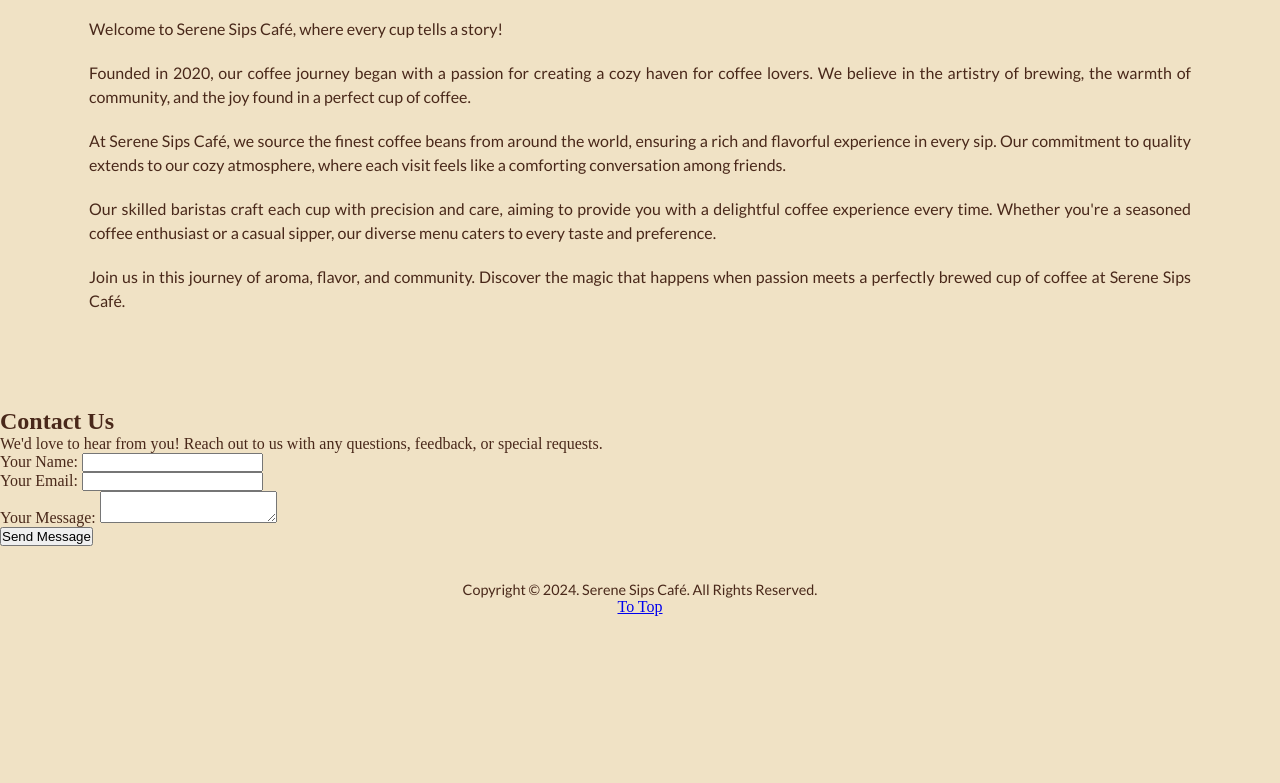
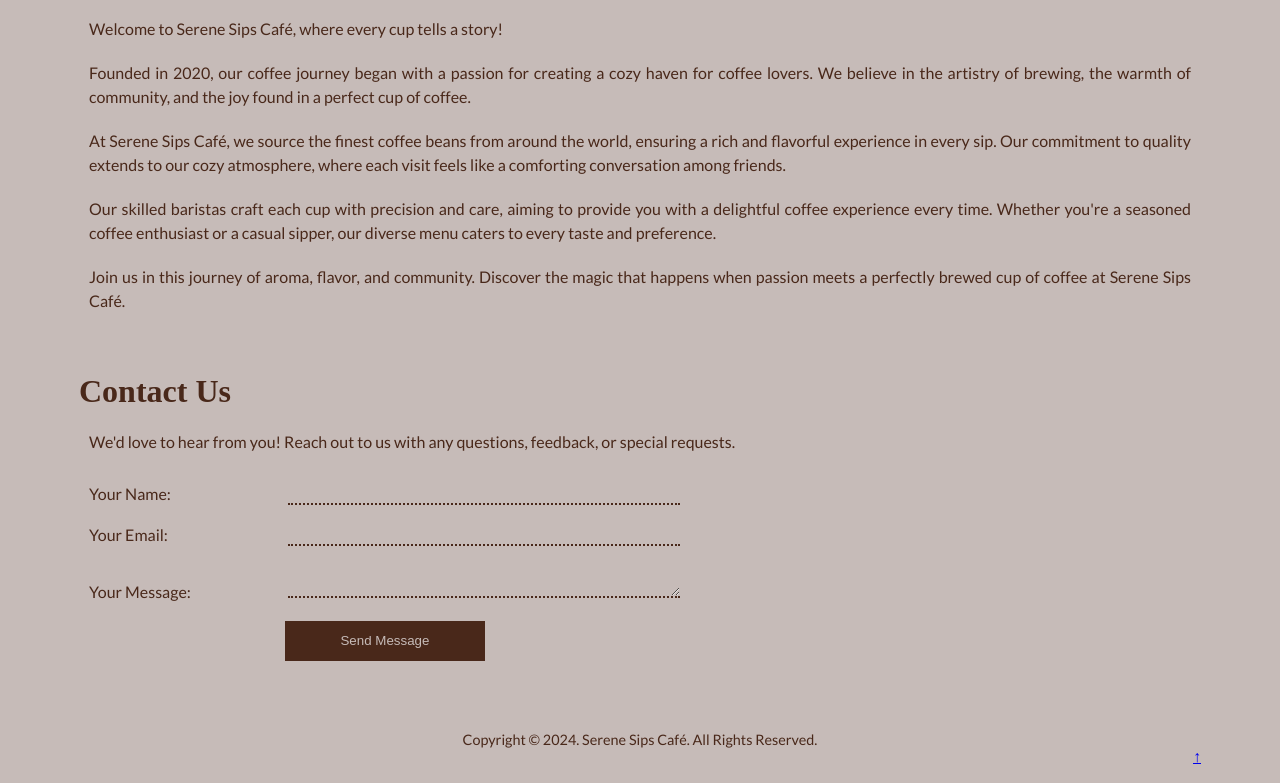
Before and after one commit to thanhtunaung007/serene-sips-v2, a plain HTML site: page index.html in a window 1280 px wide. Shown: the part 1418-2201 px from the top of the page. Before the commit the page ends 2069 px from the top, so only its background shows below. Drawn offline with Linux system fonts and the light colour scheme; a web font is replaced by a local one.

Commit message:
contact style added

```diff
--- a/index.html
+++ b/index.html
@@ -16,11 +16,11 @@
   </head>
   <body>
     <!-- header-section -->
-    <header>
+    <header id="home">
       <h1>Welcome to Serene Sips</h1>
       <p>Indulge in the finest coffee experience crafted just for you.</p>
       <a href="#our-menu">Explore Our Menu</a>
-    </header id="home">
+    </header>
 
     <!-- 1-Navication section -->
     <nav>
@@ -150,7 +150,7 @@
     </section>
 
     <!-- 4-Contact-us section -->
-    <section id="contact-us"></section>
+    <section id="contact-us">
       <h2>Contact Us</h2>
       <p>
       We'd love to hear from you! Reach out to us with any questions, feedback,
@@ -158,26 +158,27 @@
        </p>
     <form action="">
       <div>
-        <label for="">Your Name: </label>
-        <input type="text" />
+        <label for="" class="form-label"> Your Name: </label>
+        <input type="text" name="" id="" class="form-control"/>
       </div>
       <div>
-        <label for="">Your Email: </label>
-        <input type="email" name="" id="" />
+        <label for="" class="form-label">Your Email: </label>
+        <input type="email" name="" id="" class="form-control"/>
       </div>
       <div>
-        <label for="">Your Message: </label>
-        <textarea name="" id=""></textarea>
+        <label for="" class="form-label">Your Message: </label>
+        <textarea name="" id="" class="form-control"></textarea>
       </div>
       <div>
-        <input type="submit" value="Send Message" />
+        <input type="submit" value="Send Message" class="btn" />
       </div>
     </form>
-
+    </section>
     <!-- 5-footer-section -->
     <footer>
       <p>Copyright © 2024. Serene Sips Café. All Rights Reserved.</p>
-      <a href="#home">To Top</a>
+     <!-- <a href="#home">To Top</a> -->
+      <a href="#home">&uarr;</a>
     </footer>
   </body>
 </html>
--- a/style.css
+++ b/style.css
@@ -9,7 +9,7 @@ html {
   scroll-behavior: smooth;
 }
 body {
-  background-color: #f0e2c5;
+  background-color: #c6bbb8;
   color: #49281a;
 }
 header {
@@ -64,7 +64,6 @@ li a {
 #about-us,
 #contact-us,
 footer {
-  border: 2px;
   width: 90%;
   margin: 20px auto;
   padding: 15px;
@@ -125,6 +124,38 @@ footer {
   padding: 10px;
   line-height: 1.5em;
 }
+/*Contact us section*/
+form {
+  border: none;
+  font-family: "Lato", sans-serif;
+  width: 60%;
+  padding: 10px;
+}
+form div {
+  /*border: 2px solid #000;*/
+  padding: 10px 0;
+}
+.form-label {
+  display: inline-block;
+  width: 30%;
+}
+.form-control {
+  width: 60%;
+  background-color: #c6bbb8;
+  border: none;
+  outline: none;
+  border-bottom: 2px dotted #49281a;
+}
+.btn{
+    width: 200px;
+    height: 40px;
+    background-color: #49281a;
+    color: #c6bbb8;
+    margin-left: 30%;
+    border: none;
+}
+
+
 /*Footer Section*/
 footer {
   text-align: center;
@@ -133,3 +164,5 @@ footer p {
   font-family: "Lato", sans-serif;
   font-size: 0.9em;
 }
+footer a {
+  float: right;
```
